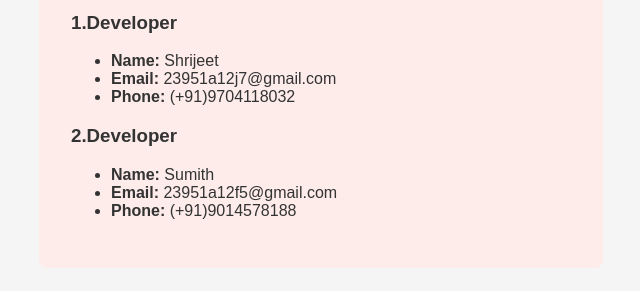
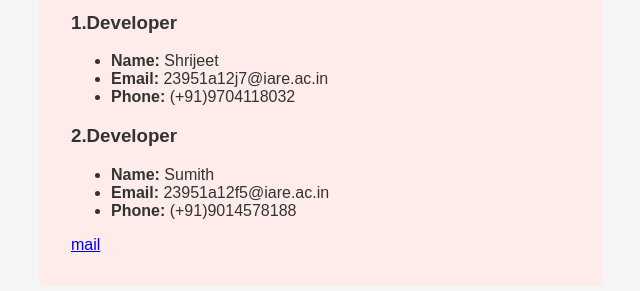
Before and after one commit to shrijeetkushle/pdfcompressor, a plain HTML site: page index.html in a window 1280 px wide. Shown: the part 465-756 px from the top of the page, 319-959 px from the left. Drawn offline with Linux system fonts and the light colour scheme.

Commit message:
Update index.html
added mail to shrijeet

```diff
--- a/index.html
+++ b/index.html
@@ -129,15 +129,16 @@
     <h3>1.Developer</h3>
     <ul>
         <li><strong>Name:</strong> Shrijeet</li>
-        <li><strong>Email:</strong> 23951a12j7@gmail.com</li>
+        <li><strong>Email:</strong> 23951a12j7@iare.ac.in</li>
         <li><strong>Phone:</strong> (+91)9704118032</p></li>
     </ul>
     <h3>2.Developer</h3>
     <ul>
         <li><strong>Name:</strong> Sumith</li>
-        <li><strong>Email:</strong> 23951a12f5@gmail.com</li>
+        <li><strong>Email:</strong> 23951a12f5@iare.ac.in</li>
         <li><strong>Phone:</strong> (+91)9014578188</p></li>
     </ul>
+    <a href="mailto:23951a12j7@iare.ac.in">mail</a>
   </div>
 
   <script>
```
